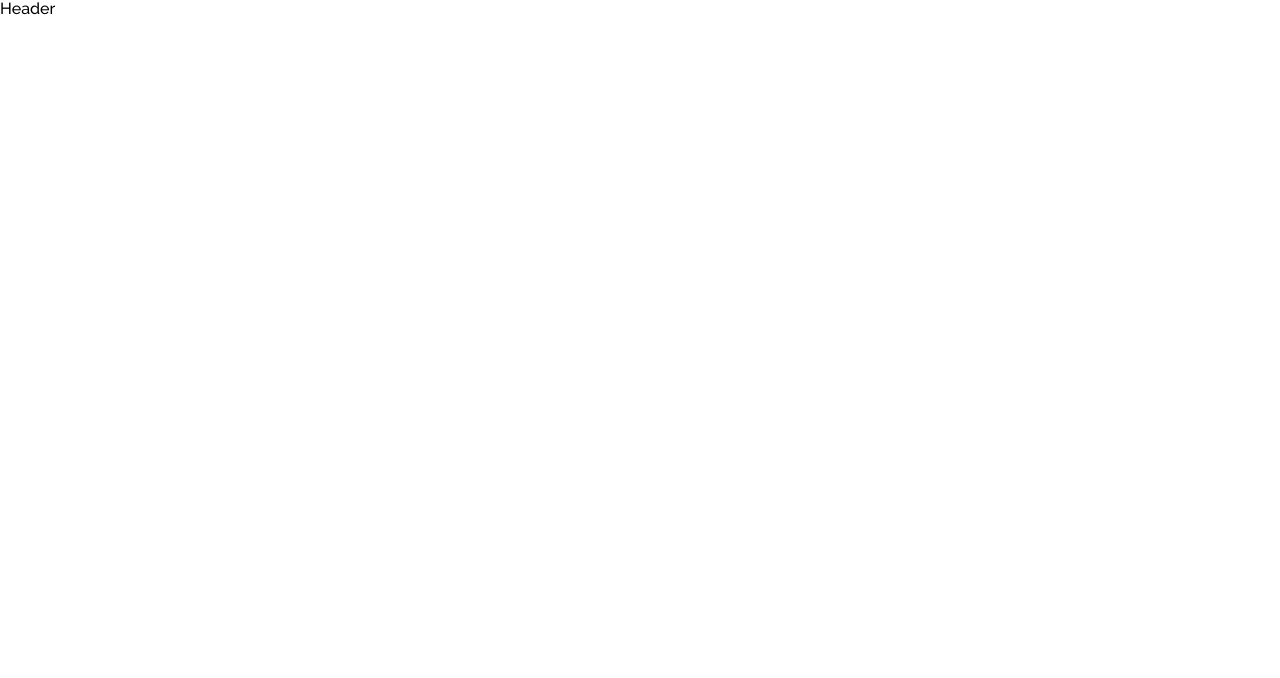
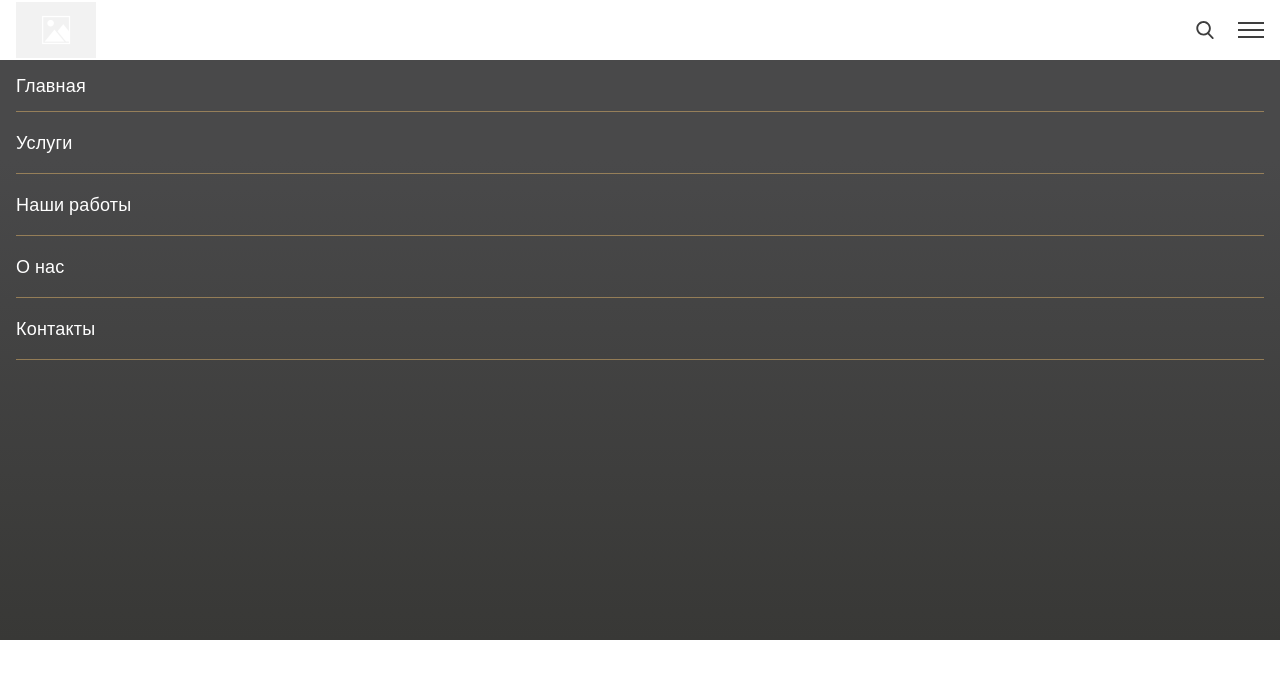
Before and after one commit to romul3003/stubbs-test, a React (Create React App) app: page / in a window 1280 px wide. Shown: the top 678 px of the page. Built offline with nearby package versions, Linux system fonts and the light colour scheme.

Commit message:
Add header structure

```diff
--- a/src/components/Header/Header.js
+++ b/src/components/Header/Header.js
@@ -1,7 +1,21 @@
-import React from 'react'
+import React, { useState } from 'react'
+import './Header.scss'
+import MenuToggle from './MenuToggle/MenuToggle'
+import Search from './Search/Search'
+import Logo from './Logo/Logo'
+import Navigation from './Navigation/Navigation'
 
 const Header = () => {
-	return <header className="header">Header</header>
+	const [menuIsActive, setMenu] = useState(false)
+
+	return (
+		<header className="header">
+			<Logo />
+			<Navigation />
+			<Search />
+			<MenuToggle menuIsActive={menuIsActive} setMenu={setMenu} />
+		</header>
+	)
 }
 
 export default Header
--- /dev/null
+++ b/src/components/Header/Header.scss
@@ -0,0 +1,9 @@
+.header {
+	position: relative;
+	display: flex;
+	justify-content: space-between;
+	align-items: center;
+	min-height: 60px;
+	padding: 2px 16px;
+	color: #fff;
+}
--- /dev/null
+++ b/src/components/Header/Logo/Logo.js
@@ -0,0 +1,17 @@
+import React from 'react'
+import './Logo.scss'
+import logo2x from '../../../assets/img/logo/logo@2x.png'
+import logo3x from '../../../assets/img/logo/logo@3x.png'
+import logo from '../../../assets/img/logo/logo.png'
+
+const Logo = () => {
+	return (
+		<picture className="logo">
+			<source srcSet={`${logo2x} 2x`} />
+			<source srcSet={`${logo3x} 3x`} />
+			<img src={logo} alt="logo" />
+		</picture>
+	)
+}
+
+export default Logo
--- /dev/null
+++ b/src/components/Header/Logo/Logo.scss
@@ -0,0 +1,7 @@
+.logo {
+	flex: 1 0 80px;
+
+	img {
+		vertical-align: top;
+	}
+}
--- /dev/null
+++ b/src/components/Header/MenuToggle/MenuToggle.js
@@ -0,0 +1,24 @@
+import React from 'react'
+import './MenuToggle.scss'
+
+const MenuToggle = ({ menuIsActive, setMenu }) => {
+	const toggleButton = () => {
+		setMenu(!menuIsActive)
+	}
+
+	return (
+		<button
+			type="button"
+			className={`menu-toggle-btn ${menuIsActive ? 'change' : ''} `.trim()}
+			onClick={toggleButton}
+		>
+			<span className="menu-toggle__wrap">
+				<span className="menu-toggle-btn__bar menu-toggle-btn__bar--top" />
+				<span className="menu-toggle-btn__bar menu-toggle-btn__bar--middle" />
+				<span className="menu-toggle-btn__bar menu-toggle-btn__bar--bottom" />
+			</span>
+		</button>
+	)
+}
+
+export default MenuToggle
--- /dev/null
+++ b/src/components/Header/MenuToggle/MenuToggle.scss
@@ -0,0 +1,38 @@
+.menu-toggle-btn {
+	flex-shrink: 0;
+	display: flex;
+	justify-content: center;
+	align-items: center;
+	border: none;
+	padding: 5px 0;
+	background-color: transparent;
+	overflow: hidden;
+
+	&__bar {
+		display: block;
+		width: 26px;
+		height: 2px;
+		background-color: #3E3E3E;
+		transition: 0.4s;
+
+		&--middle {
+			margin: 5px 0;
+		}
+	}
+
+	&.change {
+		.menu-toggle-btn__bar {
+			&--top {
+				transform: rotate(-45deg) translate(-5px, 5px);
+			}
+
+			&--middle {
+				opacity: 0;
+			}
+
+			&--bottom {
+				transform: rotate(45deg) translate(-5px, -5px);
+			}
+		}
+	}
+}
--- /dev/null
+++ b/src/components/Header/Navigation/Navigation.js
@@ -0,0 +1,38 @@
+import React from 'react'
+import './Navigation.scss'
+
+const Navigation = () => {
+	return (
+		<nav className="nav">
+			<ul className="nav__menu">
+				<li className="nav__menu-item">
+					<a href="/" className="nav__menu-link">
+						Главная
+					</a>
+				</li>
+				<li className="nav__menu-item">
+					<a href="/services" className="nav__menu-link">
+						Услуги
+					</a>
+				</li>
+				<li className="nav__menu-item">
+					<a href="/our-works" className="nav__menu-link">
+						Наши работы
+					</a>
+				</li>
+				<li className="nav__menu-item">
+					<a href="about-us" className="nav__menu-link">
+						О нас
+					</a>
+				</li>
+				<li className="nav__menu-item">
+					<a href="/contacts" className="nav__menu-link">
+						Контакты
+					</a>
+				</li>
+			</ul>
+		</nav>
+	)
+}
+
+export default Navigation
--- /dev/null
+++ b/src/components/Header/Navigation/Navigation.scss
@@ -0,0 +1,33 @@
+.nav {
+	position: absolute;
+	min-height: 580px;
+	top: 100%;
+	left: 0;
+	right: 0;
+	padding: 0 16px;
+	background-image: linear-gradient(180deg, #49494A 17.19%, #383836 100%);
+
+	&__menu {
+		list-style: none;
+		margin: 0;
+		padding-left: 0;
+	}
+
+	&__menu-item {
+		border-bottom: 1px solid rgba(228, 181, 107, 0.5);
+		&:first-child {
+			.nav__menu-link {
+				padding: 15px 0;
+			}
+		}
+	}
+
+	&__menu-link {
+		display: block;
+		padding: 20px 0;
+		font-size: 18px;
+		line-height: 21px;
+		color: #fff;
+		letter-spacing: 0.2px;
+	}
+}
--- /dev/null
+++ b/src/components/Header/Search/Search.js
@@ -0,0 +1,41 @@
+import React, { useState } from 'react'
+import './Search.scss'
+import searchIcon from '../../../assets/img/icons/search.svg'
+
+const Search = () => {
+	const [value, setValue] = useState('')
+	const [fieldVisibility, setVisibility] = useState(false)
+
+	const onFieldChange = event => {
+		setValue(event.target.value)
+	}
+
+	const submitHandler = event => {
+		event.preventDefault()
+
+		if (value.trim()) {
+			setValue('')
+		}
+	}
+
+	const showField = () => {
+		setVisibility(!fieldVisibility)
+	}
+
+	return (
+		<form className="search" onSubmit={submitHandler}>
+			<input
+				type="text"
+				className={`search__field ${fieldVisibility ? 'visible' : ''}`.trim()}
+				placeholder="Поиск"
+				value={value}
+				onChange={onFieldChange}
+			/>
+			<button type="button" className="search__toggle-btn">
+				<img src={searchIcon} alt="search icon" onClick={showField} />
+			</button>
+		</form>
+	)
+}
+
+export default Search
--- /dev/null
+++ b/src/components/Header/Search/Search.scss
@@ -0,0 +1,48 @@
+.search {
+	position: relative;
+	flex: 1 1 100%;
+	margin: 0 13px 0 16px;
+
+	&__field {
+		display: block;
+		width: 52px;
+		margin-left: auto;
+		border: 1px solid rgba(62, 62, 62, 0.22);
+		padding: 4px 40px 3px 10px;
+		font-size: 14px;
+		font-family: 'Raleway', sans-serif;
+		line-height: 1.5;
+		letter-spacing: 0.5px;
+		opacity: 0;
+		pointer-events: none;
+		transition: width .4s ease-in, opacity .4s ease-in;
+		&::placeholder {
+			color: #C4C4C4;
+		}
+
+		&.visible {
+			pointer-events: auto;
+			width: 100%;
+			opacity: 1;
+		}
+	}
+
+	&__toggle-btn {
+		position: absolute;
+		right: 0;
+		top: 0;
+		bottom: 0;
+		display: flex;
+		justify-content: center;
+		align-items: center;
+		border: none;
+		padding: 0 11px;
+		background-color: transparent;
+		z-index: 2;
+		&:hover {
+			@media (hover: hover) and (pointer: fine) {
+				cursor: pointer;
+			}
+		}
+	}
+}
--- a/src/styles/index.scss
+++ b/src/styles/index.scss
@@ -1,5 +1,9 @@
 @import '~normalize.css';
 @import 'fonts';
+
+*, *::before, *::after {
+  box-sizing: border-box;
+}
 
 :root {
   font-family: 'Raleway', sans-serif;
```
Also changed, not shown: src/components/common/Language/Language.js (added, +25 -0 lines).
